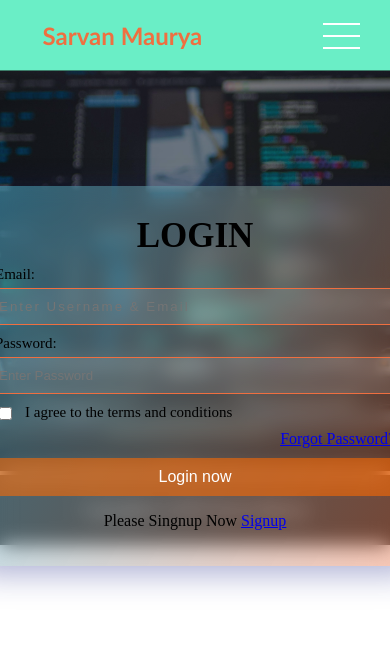
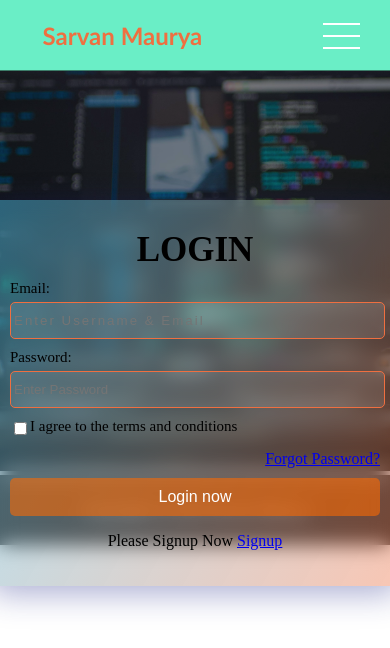
Before and after one commit to SarvanMaurya123/frontendmern1, a React (Vite) app: page /login in a window 390 px wide. Shown: the top 648 px of the page. Built offline with nearby package versions, Linux system fonts and the light colour scheme.

Commit message:
first commit

```diff
--- a/src/Url.jsx
+++ b/src/Url.jsx
@@ -1 +1,2 @@
-export const BACKEND = "https://mernfrontent.onrender.com"
+//export const BACKEND = "https://mernfrontent.onrender.com"
+export const BACKEND = "http://localhost:5000"
--- a/src/assets/Pages/Contact.module.css
+++ b/src/assets/Pages/Contact.module.css
@@ -65,3 +65,11 @@ button {
     font-size: 16px;
     transition: background-color 0.3s;
 }
+
+@media only screen and (max-width: 600px) {
+    .contactForm {
+        flex: 1;
+        padding: 30px;
+        border-radius: 10px;
+    }
+}
--- a/src/assets/Pages/Home.module.css
+++ b/src/assets/Pages/Home.module.css
@@ -146,9 +146,21 @@ section.slidersection h2 {
     .headersection img {
         margin-top: 0px;
         height: 400px;
+
+    }
+
+    .headersection1 img {
+        margin-top: 0px;
+        height: 400px;
+
     }
 
     .headersection::before {
+        top: 70px;
+        height: 400px;
+    }
+
+    .headersection1::before {
         top: 70px;
         height: 400px;
     }
--- a/src/assets/Pages/Login.jsx
+++ b/src/assets/Pages/Login.jsx
@@ -1,15 +1,16 @@
 import React, { useState } from 'react';
-import styles from '../Pages/Signup.module.css';
 import { NavLink, useNavigate } from "react-router-dom";
 import { useAuth } from '../ContextApi/ContApi';
 import axios from 'axios';
-import styless from '../Pages/Home.module.css';
-import { BACKEND } from '../../Url'
+import styles from '../Pages/Signup.module.css'
+import styless from '../Pages/Home.module.css'
+import { BACKEND } from "../../Url"
 const Login = () => {
     const { login } = useAuth();
     const [formData, setFormData] = useState({
         email: '',
         password: '',
+        name: '',
         agree: false
     });
     const navigate = useNavigate();
@@ -25,7 +26,7 @@ const Login = () => {
     const handleSubmit = async (e) => {
         e.preventDefault();
         try {
-            const url = `${BACKEND}/Api/v1/Login/LoginUser`;
+            const url = `${BACKEND}/api/v1/login/LoginUser`;
 
             const response = await axios.post(url, formData);
             if (!response.data || !response.data.status.success) {
@@ -59,18 +60,18 @@ const Login = () => {
                         <label htmlFor="password">Password:</label>
                         <input type="password" id="password" name="password" value={formData.password} onChange={handleChange} placeholder='Enter Password' required />
                     </div>
-                    <div className={styles.checkboxitem}>
+                    <div className={styles.cheackboxdata}>
                         <input type="checkbox" id="agree" name="agree" checked={formData.agree} onChange={handleChange} required />
                         <label htmlFor="agree">I agree to the terms and conditions</label>
                     </div>
-                    <div className={styles.ForgatPassword}>
+                    <div className={styles.forgetpassword}>
                         <NavLink to="/forgot-password">Forgot Password?</NavLink>
                     </div>
                     <div>
                         <button type="submit">Login now</button>
                     </div>
-                    <div className={styles.signupforloginpage}>
-                        <p>Please Singnup Now  <NavLink to="/signup">Signup</NavLink></p>
+                    <div>
+                        <p>Please Signup Now  <NavLink to="/signup">Signup</NavLink></p>
                     </div>
                 </form>
             </div>
--- a/src/assets/Pages/Signup.module.css
+++ b/src/assets/Pages/Signup.module.css
@@ -146,8 +146,24 @@
     margin-bottom: 10px;
 }
 
+.cheackboxdata {
+    display: flex;
+    align-items: center;
+}
+
+.forgetpassword {
+    text-align: right;
+    padding: 10px 0px;
+}
+
 @media only screen and (max-width: 600px) {
     .signupForm {
-        top: 41%;
+        top: 43%;
+        min-width: 370px;
+    }
+
+    .signupForm2 {
+        top: 43%;
+        min-width: 370px;
     }
 }
```
